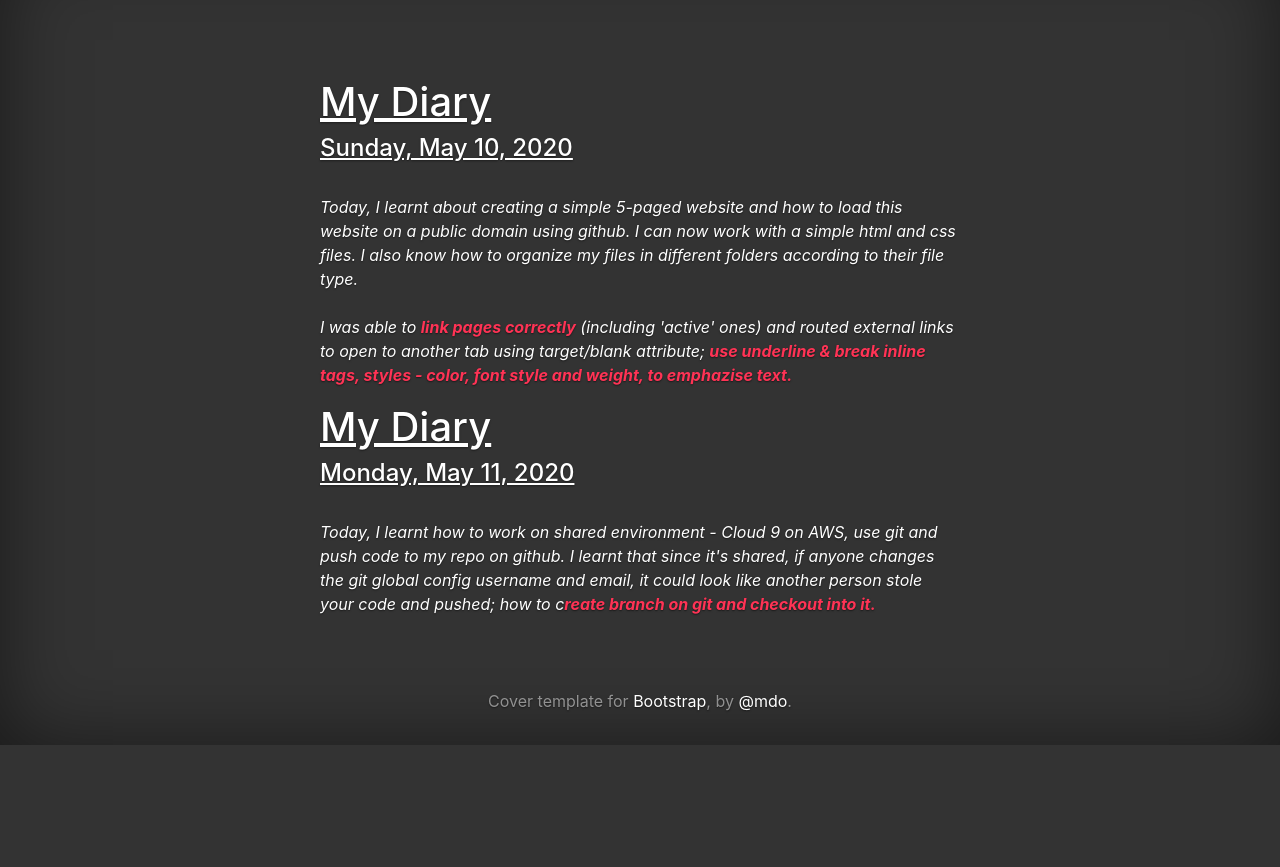
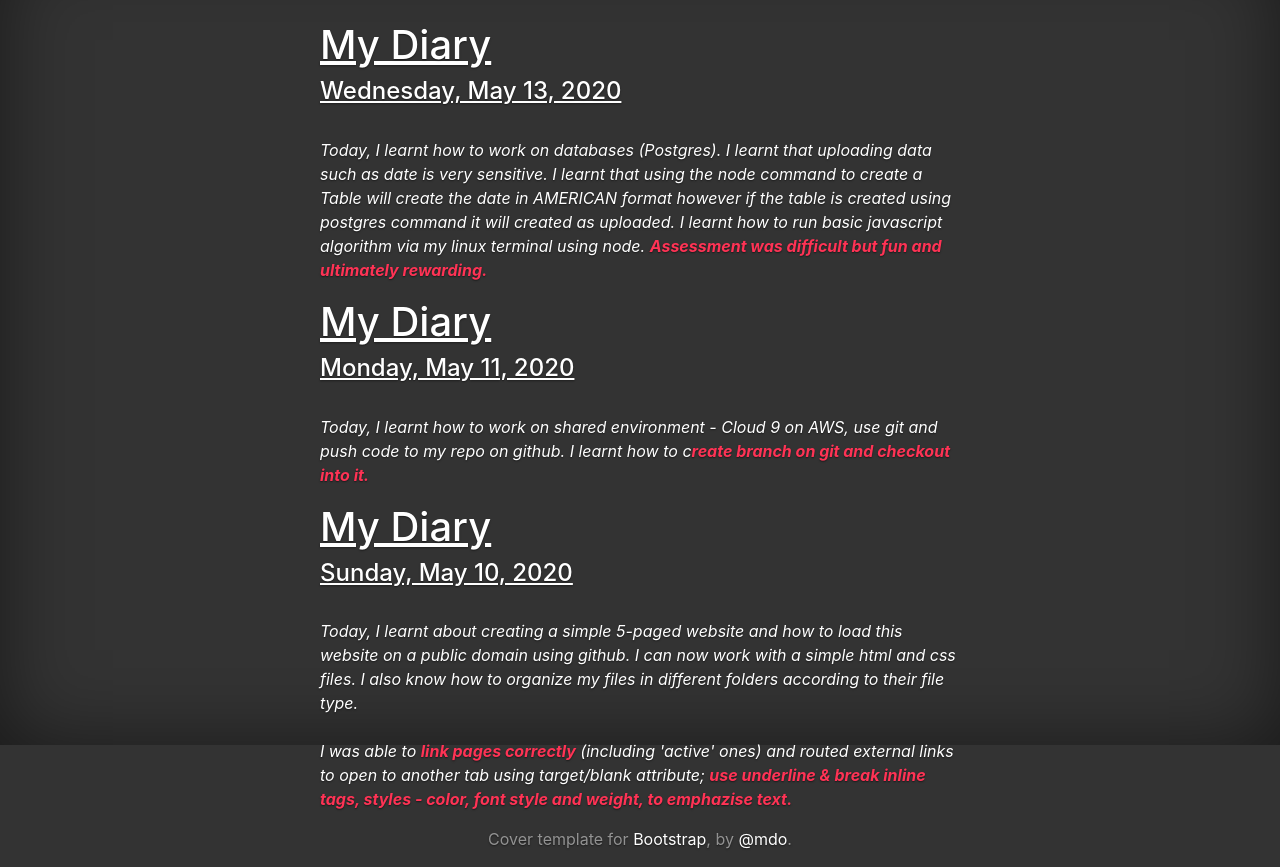
Before and after one commit to rejreign/MyProfile, a website: page pages/diary.html in a window 1280 px wide. Shown: the part 55-922 px from the top of the page. Before the commit the page ends 800 px from the top, so only its background shows below. Drawn offline with nearby package versions, Linux system fonts and the light colour scheme.

Commit message:
final update to diary

```diff
--- a/pages/diary.html
+++ b/pages/diary.html
@@ -41,7 +41,18 @@
 
         <div role="main" class="inner">
             <br/>
+            <h1 style="text-align:left;"><u>My Diary</u></h1>
+            <h4 style="text-align:left;"><u>Wednesday, May 13, 2020</u></h4>
 
+            <p style="text-align:left;font-style:italic;"><br>Today, I learnt how to work on databases (Postgres). I learnt that uploading data such as date is very sensitive. I learnt that using the node command to create a Table will create the date in AMERICAN format however if the table is created using postgres command it will created as uploaded. I learnt how to run basic javascript algorithm via my linux terminal using node. <span style="font-weight: bold;color:#ff3355;">Assessment was difficult but fun and ultimately rewarding.</span>
+            </p>
+
+
+            <h1 style="text-align:left;"><u>My Diary</u></h1>
+            <h4 style="text-align:left;"><u>Monday, May 11, 2020</u></h4>
+
+            <p style="text-align:left;font-style:italic;"><br>Today, I learnt how to work on shared environment - Cloud 9 on AWS, use git and push code to my repo on github. I learnt how to c<span style="font-weight: bold;color:#ff3355;">reate branch on git and checkout into it.</span>
+            </p>
 
             <h1 style="text-align:left;"><u>My Diary</u></h1>
             <h4 style="text-align:left;"><u>Sunday, May 10, 2020</u></h4>
@@ -52,11 +63,7 @@
 			I was able to <span style="font-weight: bold;color:#ff3355;">link pages correctly</span> (including 'active' ones) and routed external links to open to another tab using target/blank attribute; <span style="font-weight: bold;color:#ff3355;">use underline & break inline tags, styles - color, font style and weight, to emphazise text.</span>
             </p>
 
-	            <h1 style="text-align:left;"><u>My Diary</u></h1>
-            <h4 style="text-align:left;"><u>Monday, May 11, 2020</u></h4>
 
-            <p style="text-align:left;font-style:italic;"><br>Today, I learnt how to work on shared environment - Cloud 9 on AWS, use git and push code to my repo on github. I learnt that since it's shared, if anyone changes the git global config username and email, it could look like another person stole your code and pushed; how to c<span style="font-weight: bold;color:#ff3355;">reate branch on git and checkout into it.</span>
-            </p>
         </div>
 
         <footer class="mastfoot mt-auto">
```
